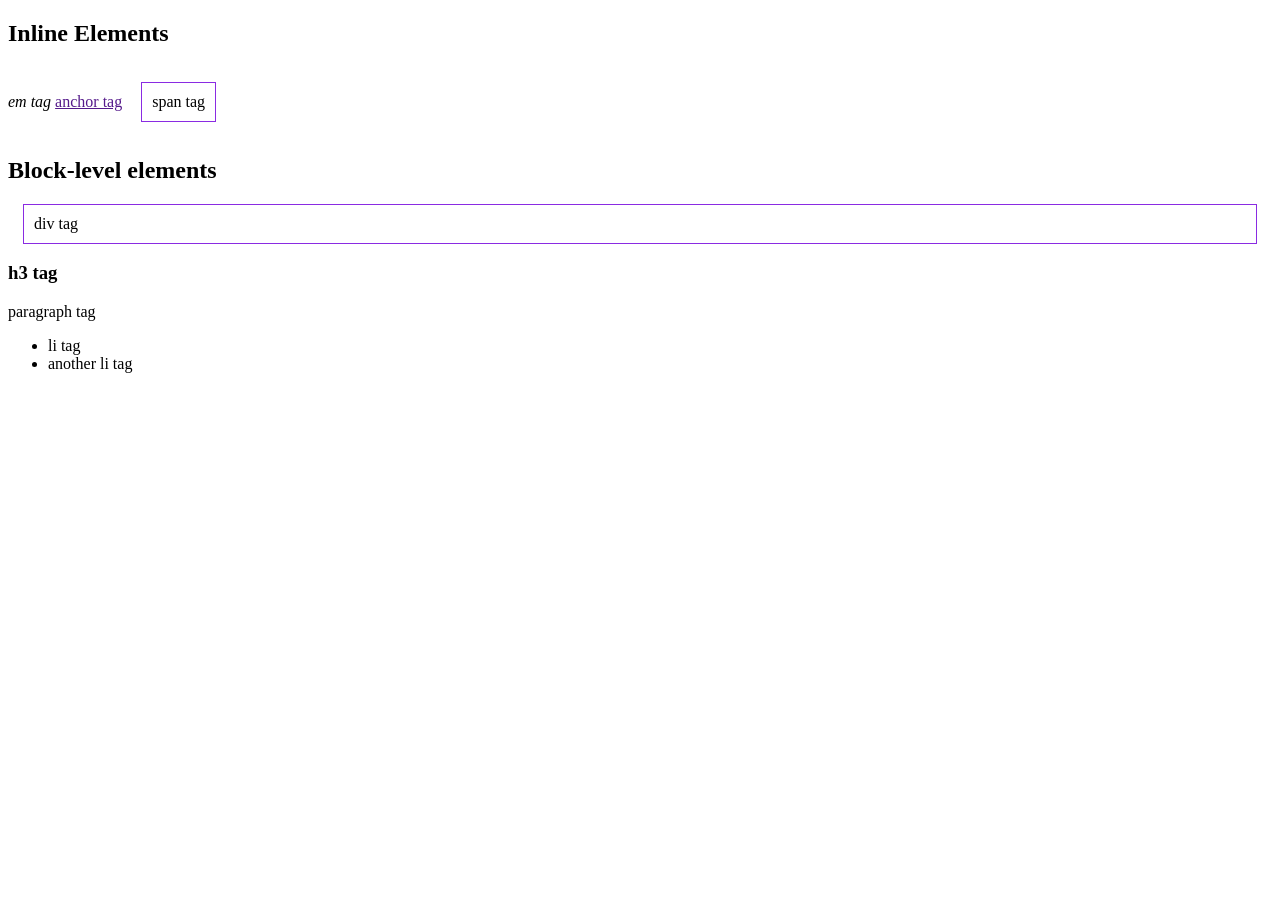
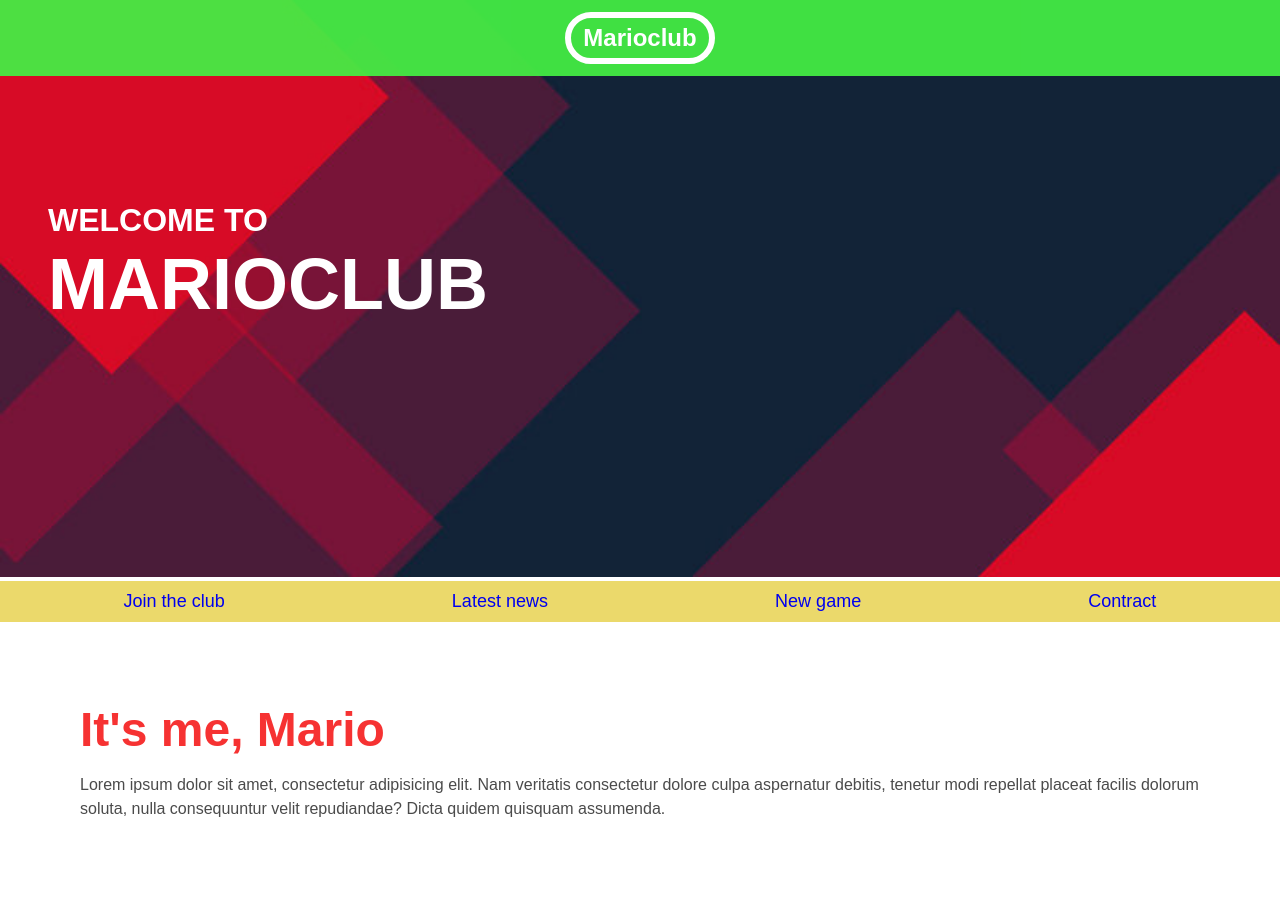
Before and after one commit to sahid013/CoadingNinjaFrontend, a plain HTML site: page index.html in a window 1280 px wide. Shown: the top 898 px of the page. Before the commit the page ends 800 px from the top, so only its background shows below. Drawn offline with Linux system fonts and the light colour scheme.

Commit message:
Intial html and css done

```diff
--- a/index.html
+++ b/index.html
@@ -8,19 +8,54 @@
     <title>Document</title>
   </head>
   <body>
-        <h2>Inline Elements</h2>
-        <em>em tag</em>
-        <a href="">anchor tag</a>
-        <span>span tag</span>
+    <header>
+      <div>
+        Marioclub
+      </div>
+    </header>
 
-        <h2>Block-level elements</h2>
-        <div>div tag</div>
-        <h3>h3 tag</h3>
-        <p>paragraph tag</p>
-        <ul>
-            <li>li tag</li>
-            <li>another li tag</li>
+    <div class="banner">
+      <img src="banner_image.jpg" alt="">
+
+      <div class="banner_text"><h2>Welcome to</h2> <br>
+        <span>Marioclub</span>
+      </div>
+    </div>
+
+
+
+    <nav>
+      <ul>
+        <li><a href="#">Join the club</a></li>
+        <li><a href="#">Latest news</a></li>
+        <li><a href="#">New game</a></li>
+        <li><a href="#">Contract</a></li>
+      </ul>
+    </nav>
+    <main>
+      <article>
+        <h2>It's me, Mario</h2>
+        <p>Lorem ipsum dolor sit amet, consectetur adipisicing elit. Nam veritatis consectetur dolore culpa aspernatur debitis, tenetur modi repellat placeat facilis dolorum soluta, nulla consequuntur velit repudiandae? Dicta quidem quisquam assumenda.</p>
+
+        <ul class="image">
+          <li><img src="pet1.jpg" alt=""></li>
+          <li><img src="pet2.jpg" alt=""></li>
+          <li><img src="pet3.jpg" alt=""></li>
+          <li><img src="pet4.jpg" alt=""></li>
         </ul>
+      </article>
+    </main>
 
+    <section class="join">
+      <h2>Join Today!</h2>
+      <p>Lorem ipsum dolor sit amet consectetur adipisicing elit. Ut, ad aliquid. Impedit iure praesentium harum, magnam laborum fuga sit rerum. Qui alias harum delectus quaerat, sint officia culpa minus asperiores?</p>
+
+      <form action="">
+        <input type="email" name="email" placeholder="Type email" required ></input>
+      </form>
+    </section>
+    <footer>
+      <p class="copyright">Copyright 2019 Marioclub</p>
+    </footer>
   </body>
 </html>
--- a/style.css
+++ b/style.css
@@ -1,13 +1,137 @@
-span {
-    border: 1px solid blueviolet;
-    margin: 15px;
-    padding: 10px;
+body, li, h1, h2, a {
+    margin:0;
+    padding: 0;
+    font-family: Arial, Helvetica, sans-serif;
+}
+
+header {
+    position: fixed;
+    z-index: 1;
+    background-color: #4e4e;
+    width: 100%;
+    text-align: center;
+    font-weight: 600;
+    font-size: 24px;
+    color: white;
     display: inline-block;
+    top: 0;
+    left: 0;
+
+}
+header div {
+    border: 6px solid white;
+    display: inline-block;
+    padding: 6px 12px;
+    margin: 12px 12px;
+    border-radius: 40px;
 
 }
 
-div {
-    border: 1px solid blueviolet;
-    margin: 15px;
+div.banner div.banner_text {
+    color:white;;
+    position: absolute;
+    top: 35%;;
+    left: 48px;
+    font-weight: 600;
+    line-height: 2em;
+
+}
+
+div.banner .banner_text h2 {
+    text-transform: uppercase;
+    font-size: 32px;
+}
+div.banner .banner_text span {
+    font-size: 72px;
+    text-transform: uppercase;
+}
+div.banner {
+    position: relative;
+}
+
+.banner img {
+    min-width: 100%;
+    height: auto;
+}
+div h1.banner_{
+    display: absolute;
+}
+
+nav {
+    background: #EBD96B;
     padding: 10px;
+    position: sticky;
+    top: 75px;
+
 }
+nav ul {
+    display: flex;
+    justify-content: space-around;
+    list-style: none;
+    margin: 0;
+    padding:0;
+}
+nav ul li a {
+    text-decoration: none;
+    font-size: 18px;
+}
+
+main {
+    max-width: 100%;
+    width: 1200px;
+    margin: 80px auto;
+    padding: 0 40px;
+    box-sizing: border-box;
+}
+
+article h2 {
+    color: #f63232;
+    font-size: 48px;
+}
+article p {
+    line-height: 1.5em;
+    color: #4b4b4b;
+}
+article .image {
+    text-align: center;
+    margin: 80px 0;
+    padding: 0;
+}
+ul.image ul {
+    list-style: none;
+}
+ul.image li {
+   display: inline-block;
+   width: 40%;
+   margin: 5px ;
+}
+ul.image li img {
+  max-width: 100%;
+}
+
+body > section.join {
+    background-color: #f4f4f4;
+    text-align: center;
+    padding: 60px 20px;
+    color:#4b4b4b;
+}
+
+.join h2 {
+    font-size: 36px;
+}
+
+form input {
+    margin: 20px 0;
+    padding: 10px 20px;
+    font-size: 16px;
+    border-radius: 25px;
+    border: 4px solid white;
+}
+
+footer {
+    background-color: #f63232;
+    text-align: center;
+    padding: 2px;
+    color:white;
+    text-size: 14px;
+}
```
Also changed, not shown: banner_image.jpg (added), pet1.jpg (added), pet2.jpg (added), pet3.jpg (added), pet4.jpg (added).
